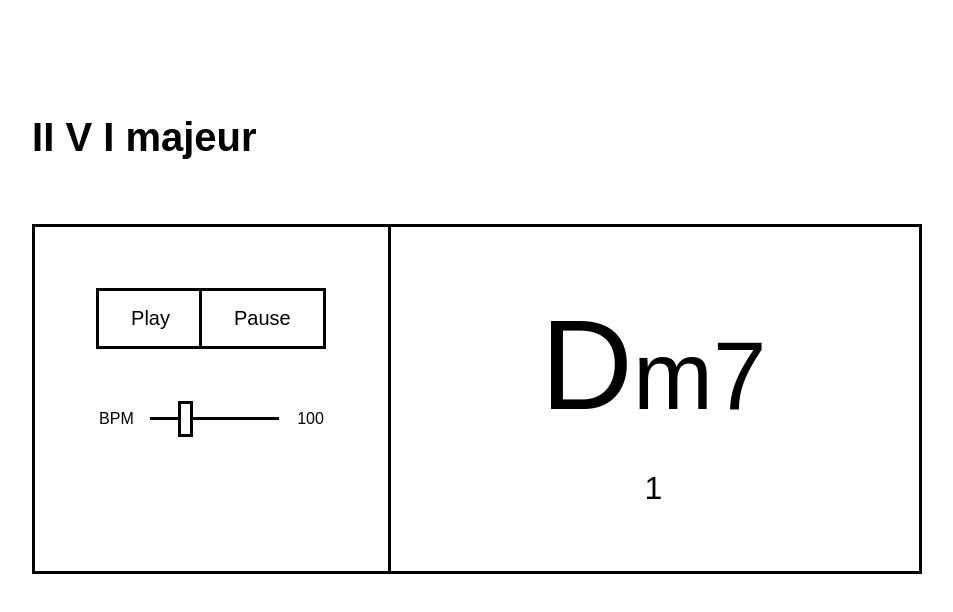
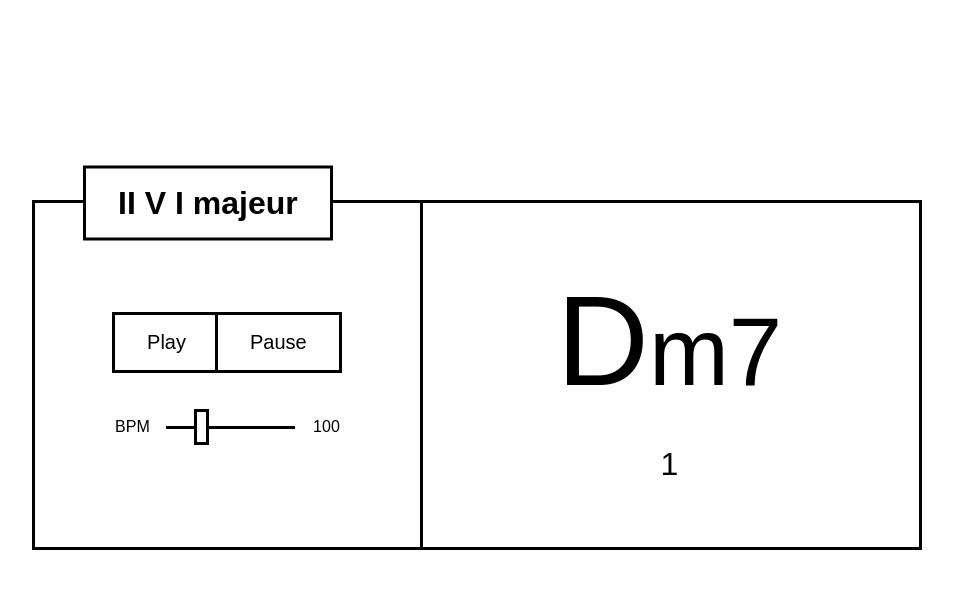
Before and after one commit to kimlai/guitare, an Eleventy site: page changes/standard.njk in a window 1280 px wide. Shown: the whole page, without its empty margins (163-1116 px from the left). Built offline with nearby package versions, Linux system fonts and the light colour scheme; Eleventy itself is replaced by a stand-in of ours; files that its build step writes are made by us from their sources.

Commit message:
more changes styles

```diff
--- a/changes/standard.njk
+++ b/changes/standard.njk
@@ -23,10 +23,10 @@ eleventyComputed:
 
   <body>
     <main class="changes">
-      <h1>{{ standard.name }}</h1>
       <section class="with-sidebar">
         <div>
           <div class="controls">
+            <h1>{{ standard.name }}</h1>
             <div>
               <button id="play-button">Play</button
               ><button class="inactive" id="pause-button">Pause</button>
--- a/css/styles.css
+++ b/css/styles.css
@@ -35,7 +35,6 @@ h1 {
 }
 
 .with-sidebar {
-  overflow: hidden;
   --sidebar-margin: 0;
 }
 
@@ -100,12 +99,30 @@ ul.standards-list > * + * {
   margin-top: 1rem;
 }
 
+.changes {
+  padding-top: 12rem;
+}
+
 .changes > section {
   border: 3px solid;
 }
 
+.changes > section {
+  position: relative;
+}
+.changes h1 {
+  margin: 0;
+  font-size: 2em;
+  position: absolute;
+  top: 0;
+  transform: translate(-2rem, -50%);
+  background: white;
+  padding: 1rem 2rem;
+  border: 3px solid;
+}
+
 .changes > .with-sidebar > div > * {
-  padding: 4rem;
+  padding: 4rem 5rem;
 }
 
 .controls {
@@ -113,7 +130,7 @@ ul.standards-list > * + * {
 }
 
 .controls > * + * {
-  margin-top: 4rem;
+  margin-top: 3rem;
 }
 
 #bpm {
```
